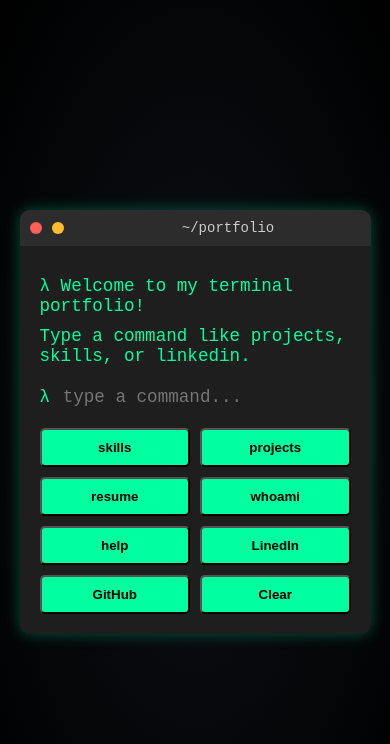
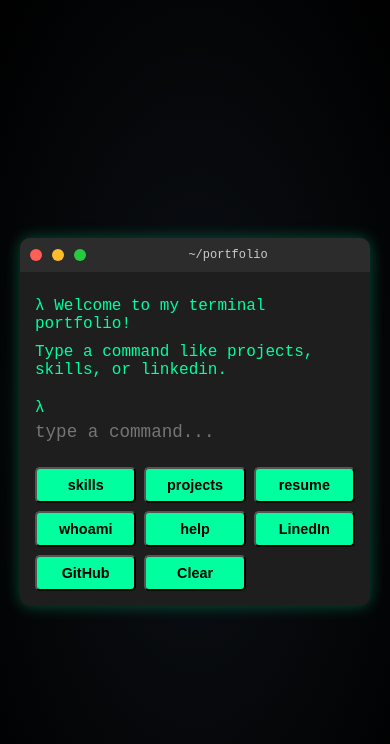
Before and after one commit to lakshay310/Portfolio-Terminal-Style, a plain HTML site: page index.html in a window 390 px wide. Drawn offline with Linux system fonts and the light colour scheme.

Commit message:
Responsive for other devices

```diff
--- a/style.css
+++ b/style.css
@@ -1,5 +1,4 @@
-/* style.css */
-
+/* Base Styles */
 body {
   margin: 0;
   font-family: 'Courier New', Courier, monospace;
@@ -9,12 +8,14 @@ body {
   justify-content: center;
   align-items: center;
   min-height: 100vh;
+  padding: 20px;
+  box-sizing: border-box;
 }
 
 .terminal {
   background-color: #1e1e1e;
   border-radius: 10px;
-  width: 90%;
+  width: 100%;
   max-width: 800px;
   box-shadow: 0 0 15px rgba(0, 255, 160, 0.3);
   overflow: hidden;
@@ -26,6 +27,7 @@ body {
   display: flex;
   align-items: center;
   gap: 10px;
+  flex-wrap: nowrap;
 }
 
 .circle {
@@ -37,13 +39,16 @@ body {
 
 .red { background-color: #ff5f56; }
 .yellow { background-color: #ffbd2e; }
-green { background-color: #27c93f; }
+.green { background-color: #27c93f; } /* You had a typo here: "green" was a class selector with no dot */
 
 .terminal-title {
   margin-left: auto;
   margin-right: auto;
   color: #ccc;
   font-size: 14px;
+  white-space: nowrap;
+  overflow: hidden;
+  text-overflow: ellipsis;
 }
 
 .terminal-body {
@@ -52,6 +57,7 @@ green { background-color: #27c93f; }
 
 .terminal-content {
   margin-bottom: 20px;
+  word-wrap: break-word;
 }
 
 .typed {
@@ -74,8 +80,9 @@ green { background-color: #27c93f; }
   color: #00ff9f;
   font-family: inherit;
   font-size: 1.1rem;
-  width: 80%;
+  width: 100%;
   outline: none;
+  padding: 5px 0;
 }
 
 .terminal-buttons {
@@ -94,9 +101,38 @@ green { background-color: #27c93f; }
   text-decoration: none;
   font-weight: bold;
   transition: background 0.3s ease;
+  font-size: 1rem;
 }
 
 .command-btn:hover {
   background-color: #00d48c;
   color: white;
 }
+
+/* ============================= */
+/*         Mobile Styles         */
+/* ============================= */
+
+@media (max-width: 600px) {
+  .terminal-body {
+    padding: 15px;
+  }
+
+  .typed {
+    font-size: 1rem;
+  }
+
+  .terminal-title {
+    font-size: 12px;
+  }
+
+  .command-btn {
+    padding: 8px;
+    font-size: 0.9rem;
+  }
+
+  .terminal-buttons {
+    grid-template-columns: repeat(auto-fill, minmax(100px, 1fr));
+    gap: 8px;
+  }
+}
```
